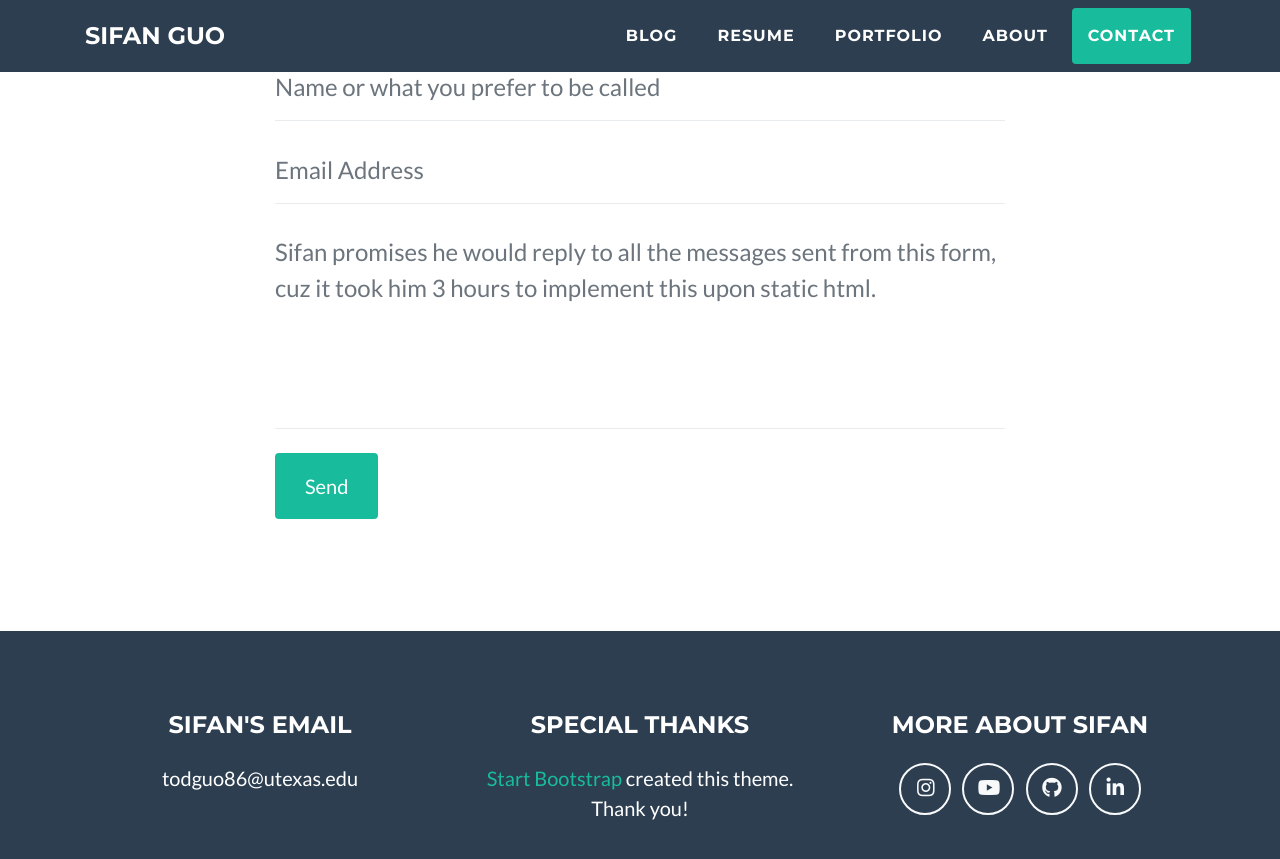
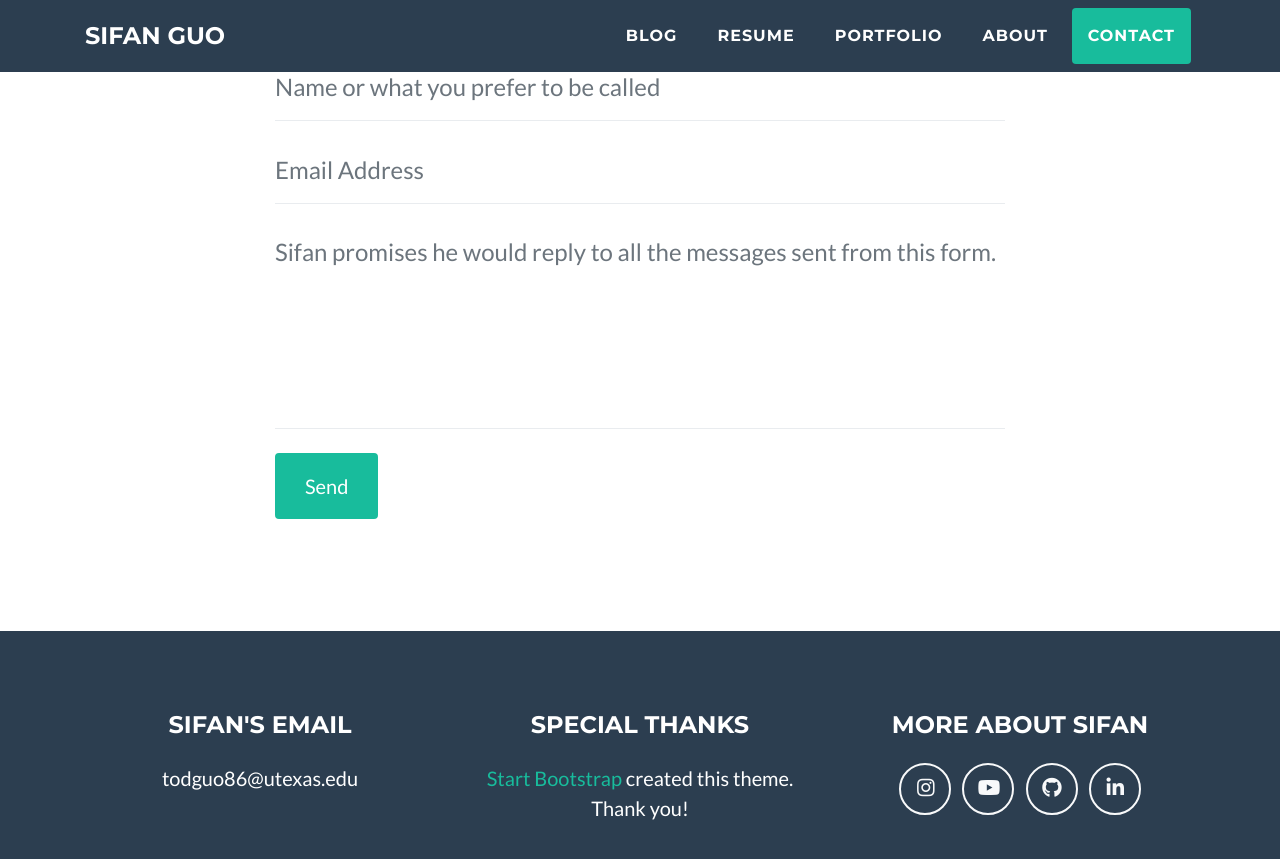
Before and after one commit to SifanGuo/sifanguo.github.io, a Jekyll site: the page portfolio/index.html, which Jekyll copies as it is, in a window 1280 px wide and 900 px high, scrolled down 2569 px. Shown: the top 859 px of the window. Built offline with Jekyll 4.4.1, drawn with Linux system fonts in a browser that asks for light colours.

Commit message:
update the contact me submission message

```diff
--- a/portfolio/index.html
+++ b/portfolio/index.html
@@ -197,7 +197,7 @@
               <div class="form-group floating-label-form-group controls mb-0 pb-2">
                 <fieldset class="pure-group">
                 <label>Message</label>
-                <textarea class="form-control" id="message" name="message" rows="5" placeholder="Sifan promises he would reply to all the messages sent from this form, cuz it took him 3 hours to implement this upon static html." required="required" data-validation-required-message="Please enter a message."></textarea>
+                <textarea class="form-control" id="message" name="message" rows="5" placeholder="Sifan promises he would reply to all the messages sent from this form." required="required" data-validation-required-message="Please enter a message."></textarea>
                 </fieldset>
 
               </div>
```
